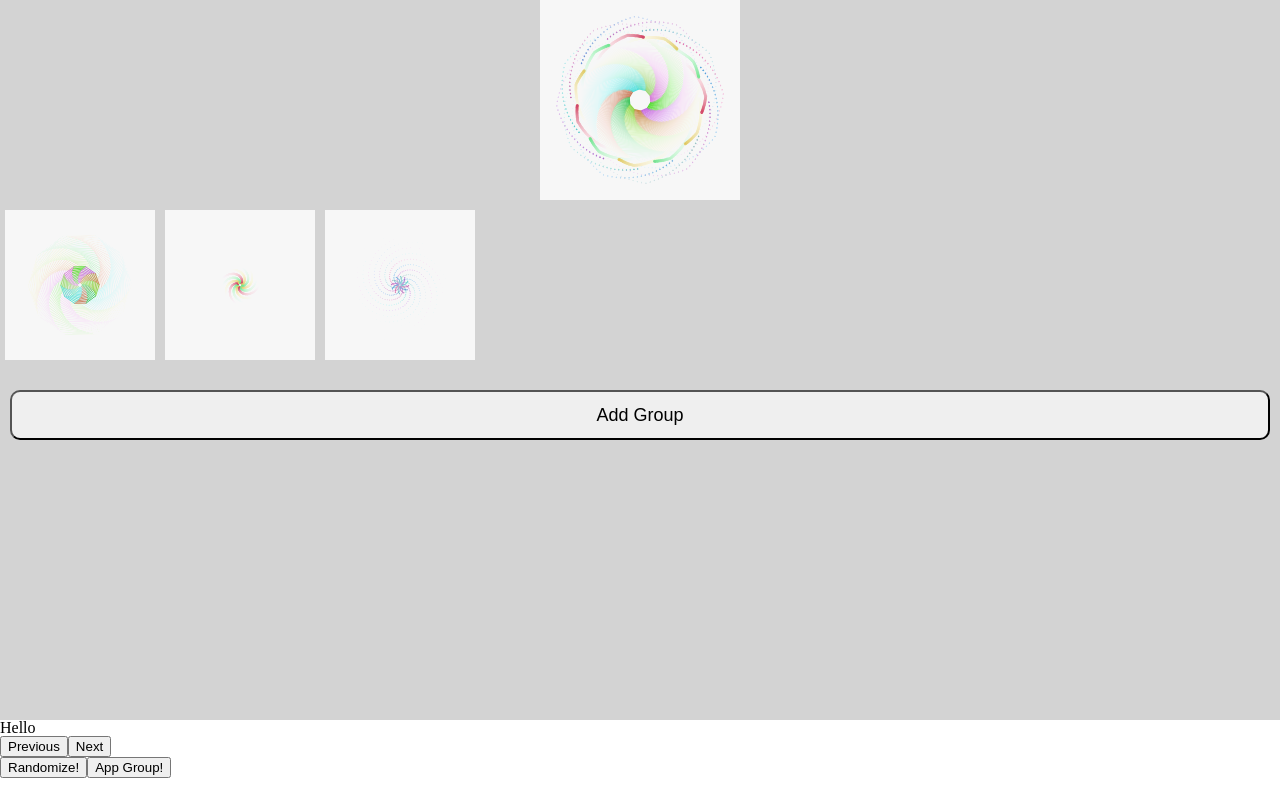
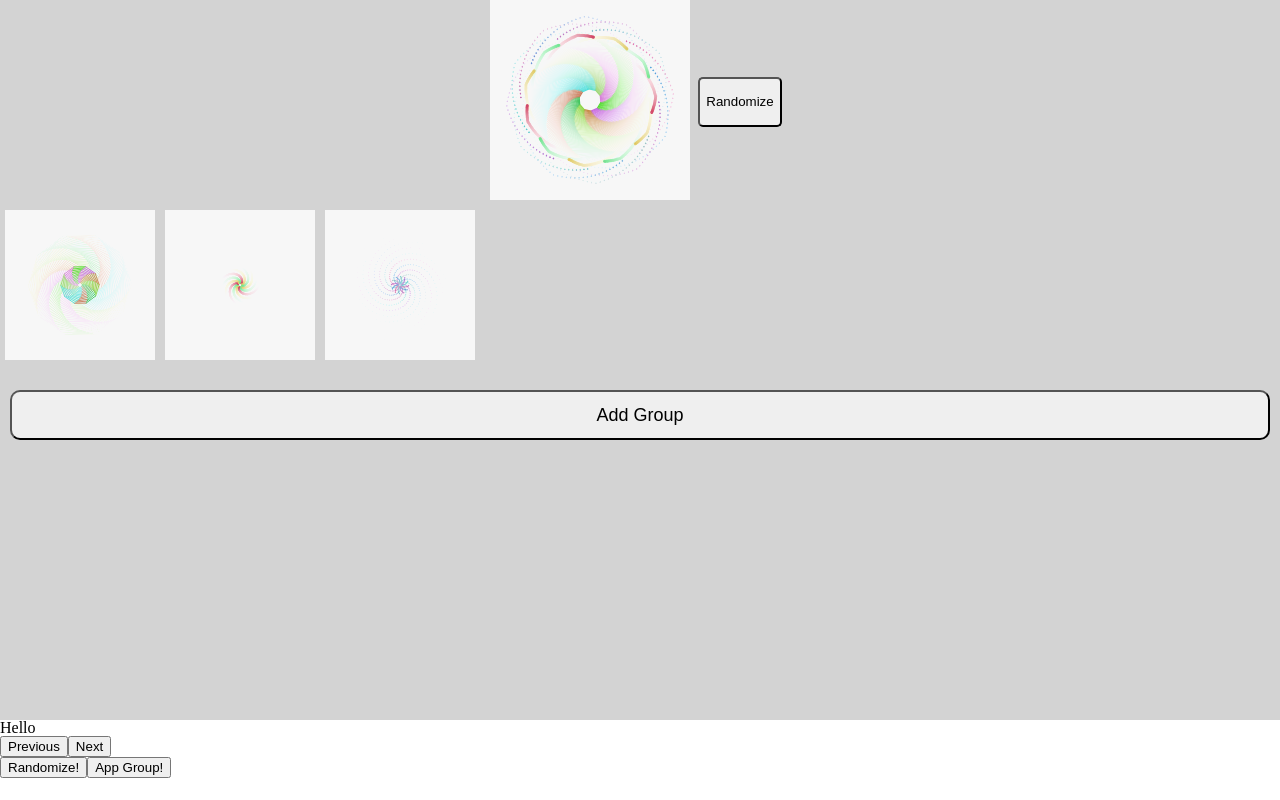
Before and after one commit to LiamMyles/polygon-art, a React (Create React App) app: page / in a window 1280 px wide. Built offline with nearby package versions, Linux system fonts and the light colour scheme.

Commit message:
Add group randomization

```diff
--- a/src/components/GroupsDisplay.tsx
+++ b/src/components/GroupsDisplay.tsx
@@ -38,7 +38,15 @@ const AddGroupButton = styled.button`
 `
 
 const GroupCanvas = styled.div`
+  display: grid;
+  grid-template-columns: 200px 100px;
   justify-self: center;
+`
+const GroupRandomize = styled.button`
+  justify-self: center;
+  align-self: center;
+  min-height: 50px;
+  border-radius: 5px;
 `
 
 const RingsUl = styled.ul`
@@ -72,6 +80,16 @@ export function GroupsDisplay() {
                   0.2
                 )}
               />
+              <GroupRandomize
+                onClick={() => {
+                  polygonGroupsDispatch({
+                    type: "RANDOMIZE_POLYGON_RINGS",
+                    group: groupIndex,
+                  })
+                }}
+              >
+                Randomize
+              </GroupRandomize>
             </GroupCanvas>
             <PolygonRingsDisplay
               polygonRings={polygonGroup.rings}
```
Also changed, not shown: 1 other file (tests, documents, lock files or other folders).
